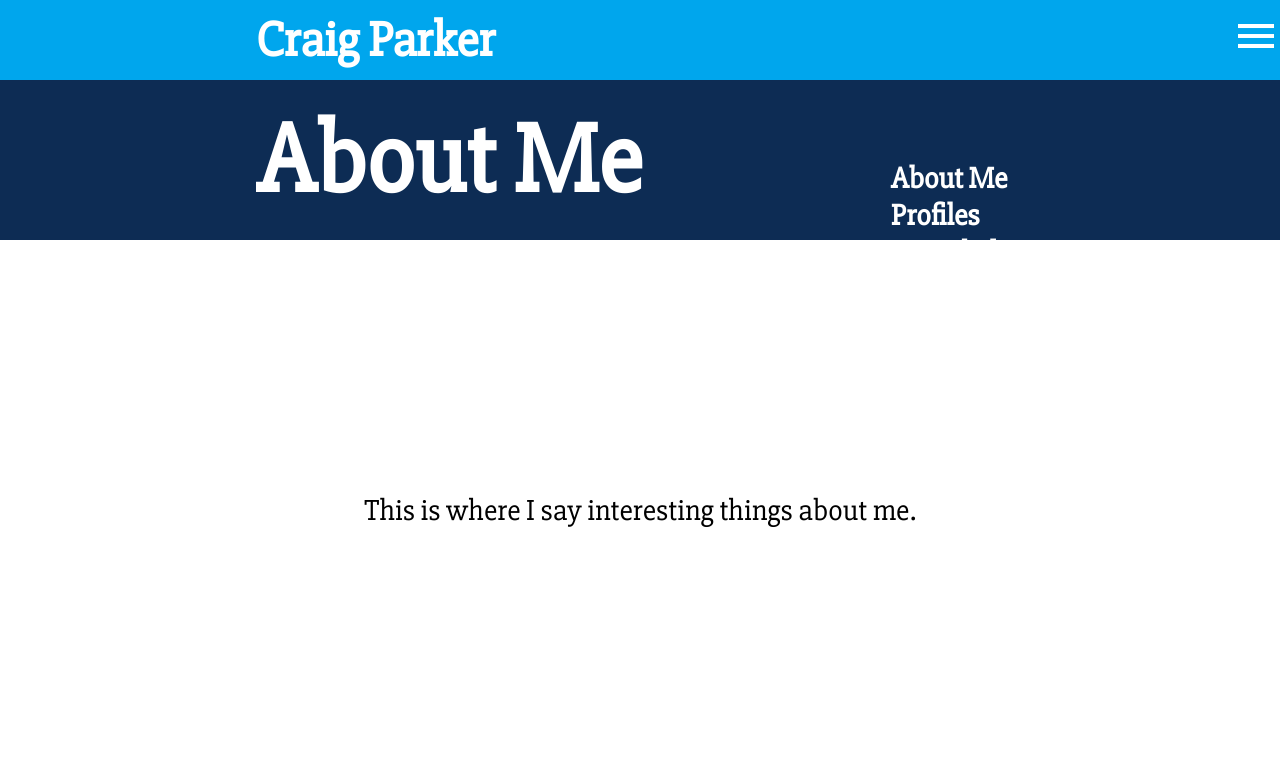
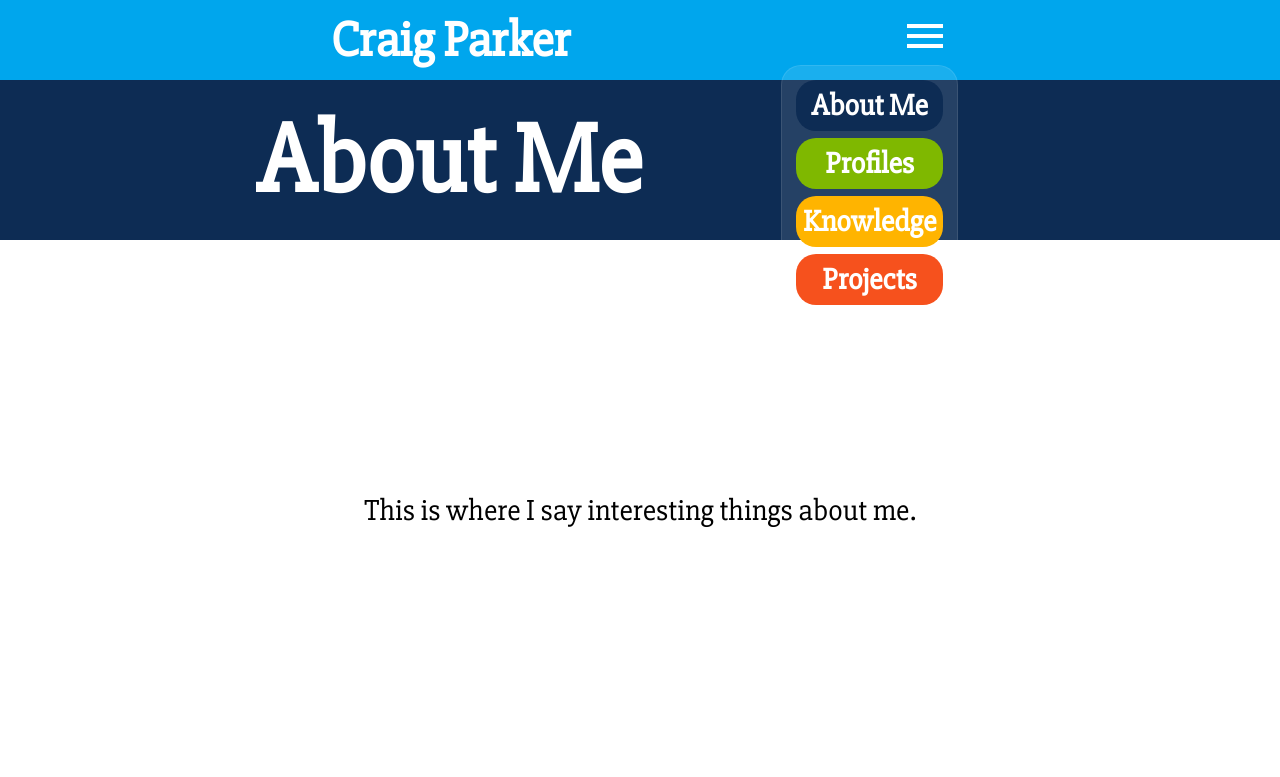
Before and after one commit to winniethejedi/portfolio-website, a plain HTML site: page index.html in a window 1280 px wide. Both pictures are taken after a click on the icon "menu". Shown: the top 777 px of the page. Drawn offline with nearby package versions, Linux system fonts and the light colour scheme.

Commit message:
got menu working

```diff
--- a/index.html
+++ b/index.html
@@ -17,18 +17,27 @@
             menu
         </i>
         <div class='nav-menu hide-menu'>
+            <a href="index.html#about-me-header">
                 <div class='nav-button' id='about-me-button'>
                     <h3>About Me</h3>
                 </div>
+            </a>
+            <a href="index.html#profiles-header">
                 <div class='nav-button' id='profiles-button'>
                     <h3>Profiles</h3>
                 </div>
+            </a>
+            <a href="index.html#knowledge-header">
                 <div class='nav-button' id='knowledge-button'>
                     <h3>Knowledge</h3>
                 </div>
+            </a>
+            <a href="index.html#projects-header">
                 <div class='nav-button' id='projects-button'>
                     <h3>Projects</h3>
                 </div>
+            </a>
+
         </div>
     </div>
 </header>
--- a/style.scss
+++ b/style.scss
@@ -3,6 +3,11 @@
     font-family: 'Slabo 27px', serif;
     padding: 0;
     font-size: 30px;
+}
+
+a {
+    text-decoration: none;
+    color: white;
 }
 
 // @media (min-width: 961px) {
--- a/styles/header.scss
+++ b/styles/header.scss
@@ -2,13 +2,14 @@
     background-color: #00A6ED;
     height: 10vh;
     position: fixed;
+    padding-left: 0;
     top: 0;
     width: 100%;
     &:hover {
         cursor: default;
     }
     display: flex;
-    justify-content: space-between;
+    justify-content: space-evenly;
     align-items: center;
     .material-icons {
         font-size: 48px;
@@ -26,14 +27,51 @@
     display: block;
 }
 
-.nav-menu {
-    // height: 200px;
-    // width: 200px;
-    position: fixed;
-    top: 20vh;
-    right: 20%;
+.menu {
+    position: relative;
 }
 
-.menu {
-    padding-right: 20%;
+.nav-menu {
+    position: absolute;
+    left: -127px;
+    top: 46px;
 }
+
+// .menu {
+//     padding-right: 20%;
+// }
+
+.nav-menu {
+    border: 1px rgba(255, 255, 255, 0.1)solid;
+    border-radius: 3px;
+    background-color: rgba(255, 255, 255, 0.1);
+    margin: 7px;
+    padding: 7px;
+    border-radius: 20px;
+}
+
+.nav-button {
+    margin: 7px;
+    padding: 7px;
+    border-radius: 20px;
+    text-align: center;
+    &:hover {
+        cursor: pointer;
+    }
+}
+
+#about-me-button {
+    background-color:  #0D2C54;
+}
+
+#profiles-button {
+    background-color: #7FB800;
+}
+
+#knowledge-button {
+    background-color: #FFB400;
+}
+
+#projects-button {
+    background-color: #F6511D;
+}
--- a/styles/shared.scss
+++ b/styles/shared.scss
@@ -5,7 +5,6 @@
     align-items: center;
     margin: 0px;
     padding-left: 20%;
-    padding-right: 20%;
     display: flex;
     &:hover {
         cursor: pointer;
@@ -24,6 +23,7 @@
     flex-wrap: wrap;
     margin: 20px;
     min-height: 500px;
+    color: black;
 }
 
 .image-link {
```
Also changed, not shown: style.css. Lines whose indentation alone changed are shown as unchanged.
